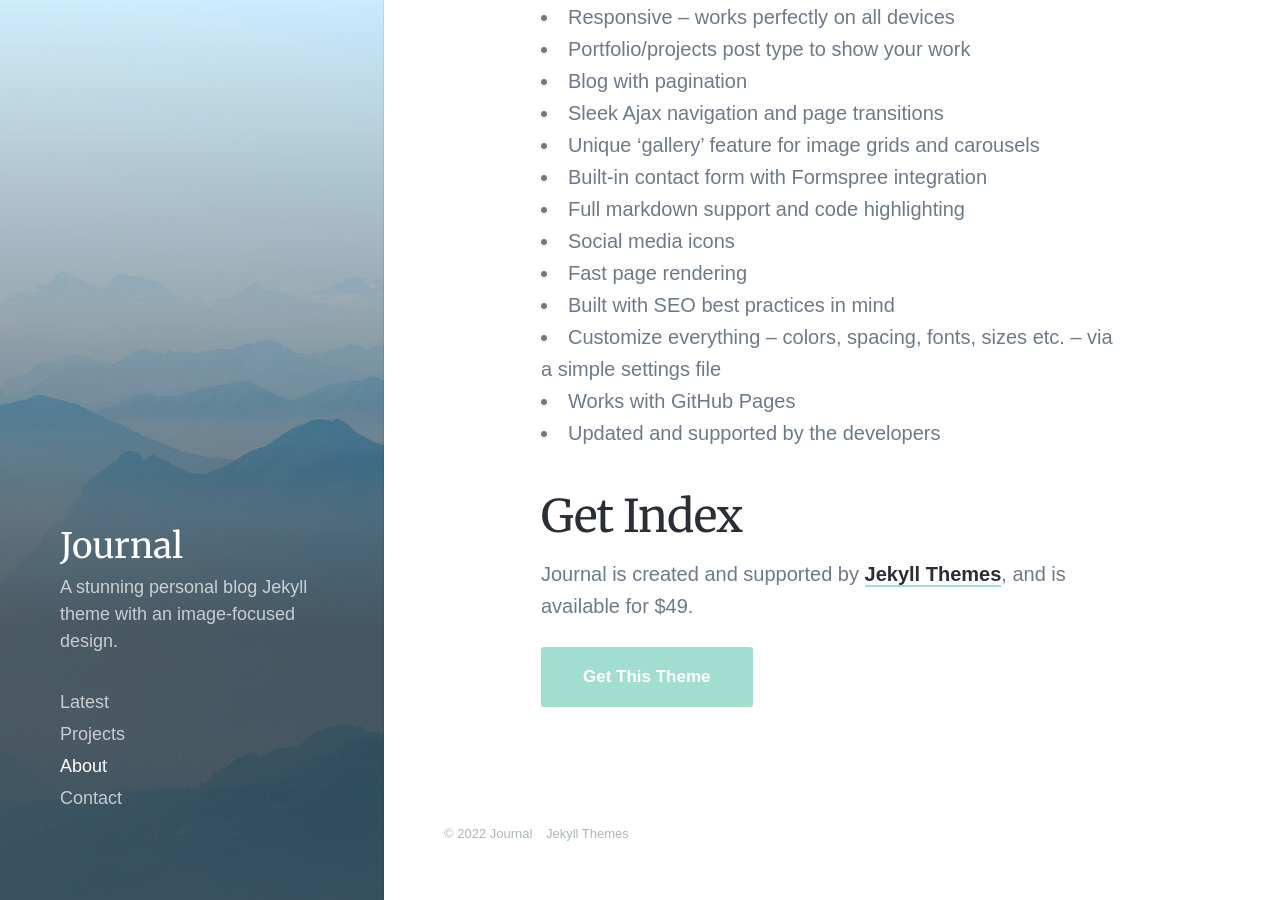
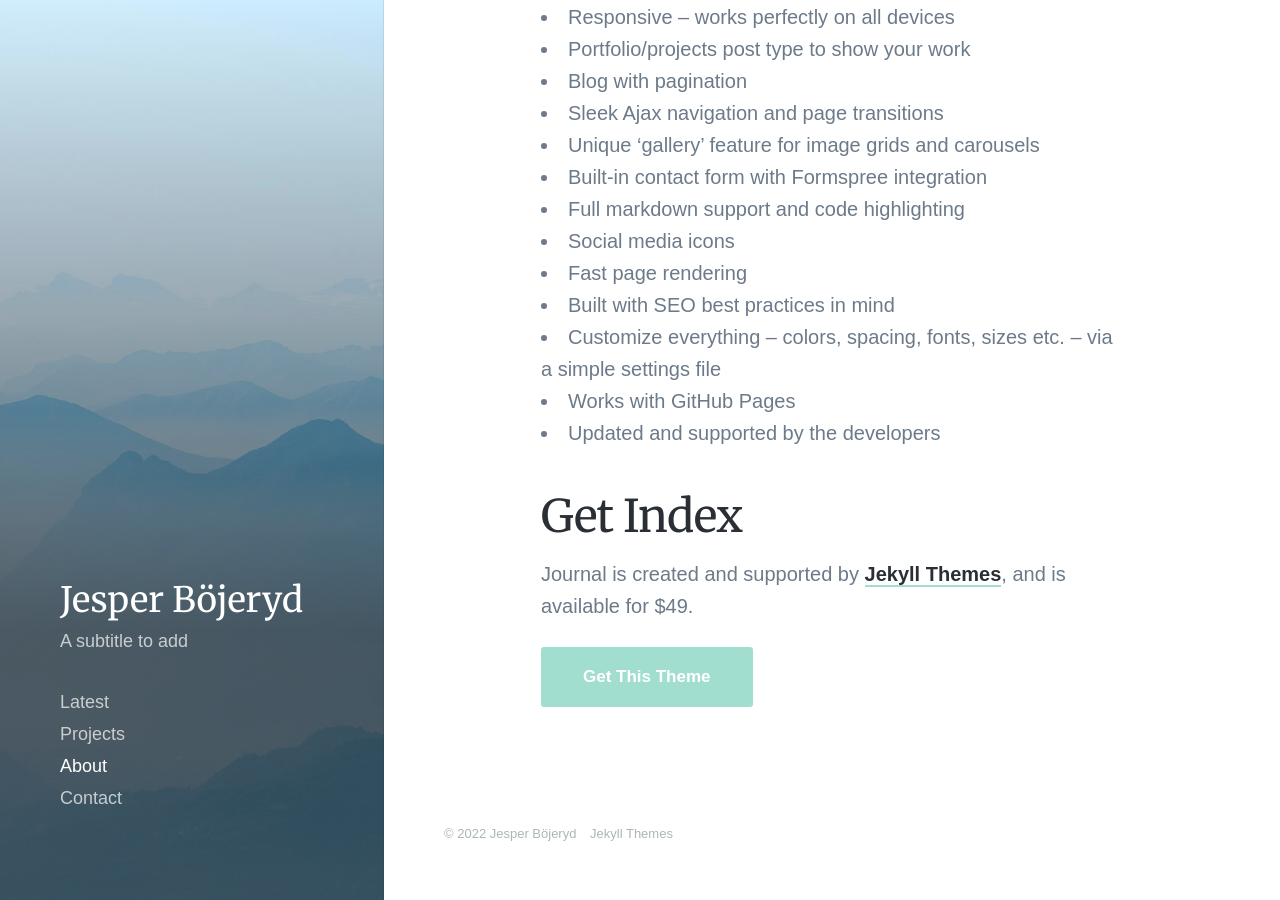
Before and after one commit to bojeryd91/bojeryd91.github.io, a Jekyll site: the page built from _pages/about.md, in a window 1280 px wide and 900 px high, scrolled down 904 px. Built offline with Jekyll 4.4.1, drawn with Linux system fonts in a browser that asks for light colours; nearby versions of some CDN libraries; some web fonts are replaced.

Commit message:
Updated some defaults

```diff
--- a/_config.yml
+++ b/_config.yml
@@ -1,4 +1,4 @@
-site: Journal Jekyll Theme
+site: Jesper Böjeryd
 
 url:
 baseurl:
--- a/_data/settings.yml
+++ b/_data/settings.yml
@@ -1,6 +1,6 @@
 basic_settings:
-  site_title: Journal
-  site_tagline: A stunning personal blog Jekyll theme with an image-focused design.
+  site_title: Jesper Böjeryd
+  site_tagline: A subtitle to add
   favicon_image: /images/favicon.png
 
 header_settings:
```
Also changed, not shown: images/favicon.ico (added), images/favicon.png (deleted).
